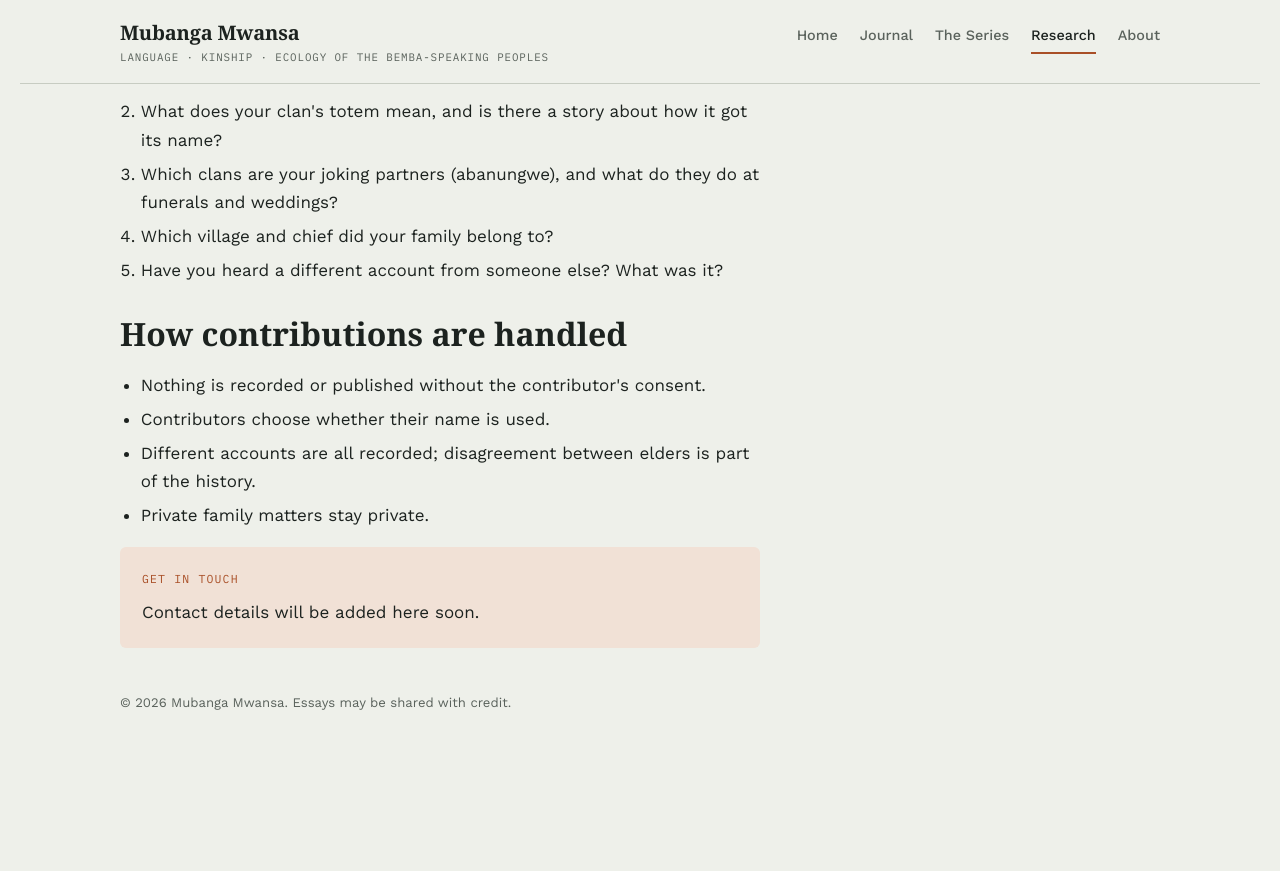
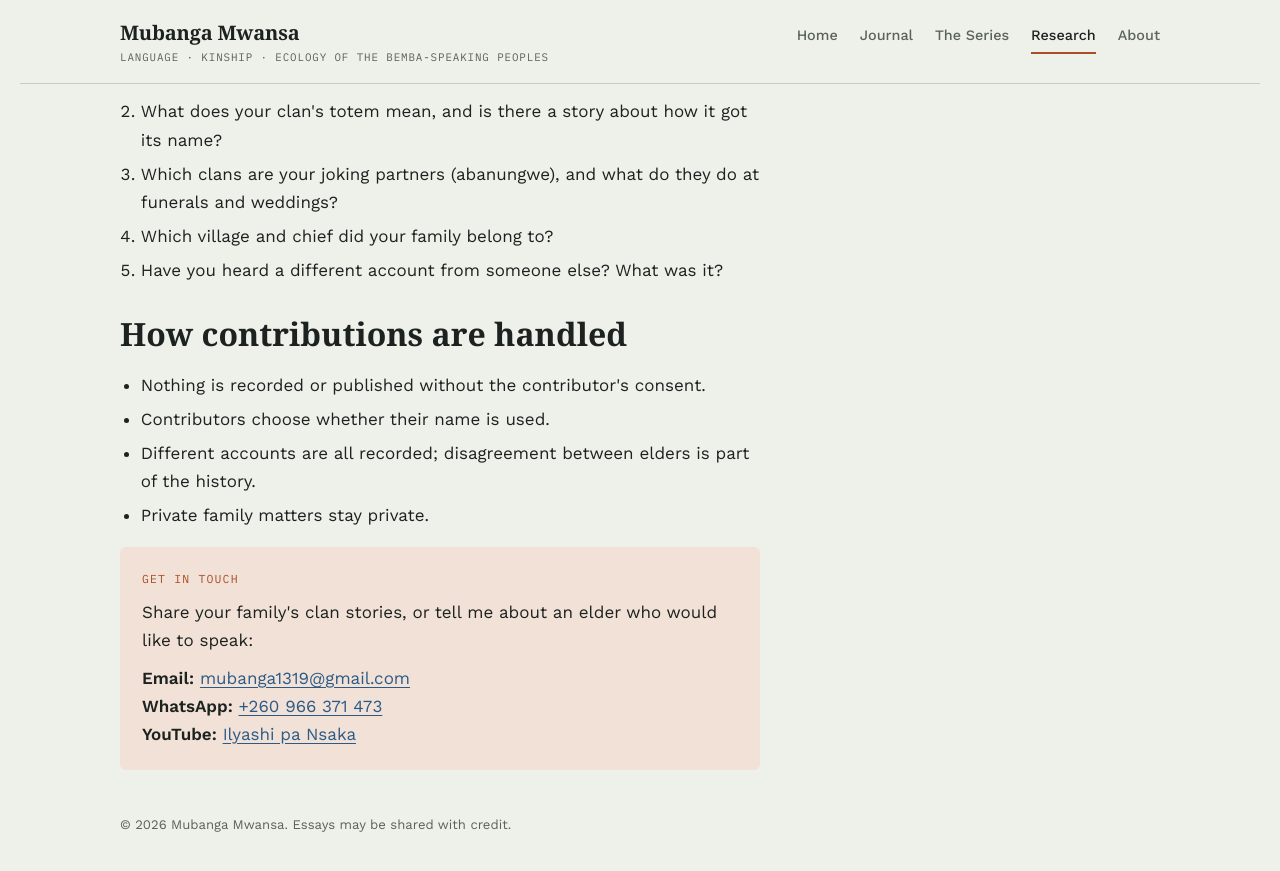
Before and after one commit to mubanga1319-max/mubanga1319-max.github.io, a Jekyll site: the page built from research.html, in a window 1280 px wide and 900 px high, scrolled down 594 px. Shown: the top 871 px of the window. Built offline with Jekyll 4.4.1, drawn with Linux system fonts in a browser that asks for light colours; some web fonts are replaced; before the commit the page ends 1371 px from its top, so only the background shows below that.

Commit message:
Update research.html

```diff
--- a/research.html
+++ b/research.html
@@ -28,6 +28,9 @@ permalink: /research/
   </ul>
   <div class="callout">
     <span class="eyebrow">Get in touch</span>
-    <p>Contact details will be added here soon.</p>
+    <p>Share your family's clan stories, or tell me about an elder who would like to speak:</p>
+   <p><strong>Email:</strong> <a href="mailto:mubanga1319@gmail.com">mubanga1319@gmail.com</a><br>
+   <strong>WhatsApp:</strong> <a href="https://wa.me/260966371473">+260 966 371 473</a><br>
+   <strong>YouTube:</strong> <a href="https://www.youtube.com/@IlyashiPaNsaka">Ilyashi pa Nsaka</a></p>
   </div>
 </div>
```
